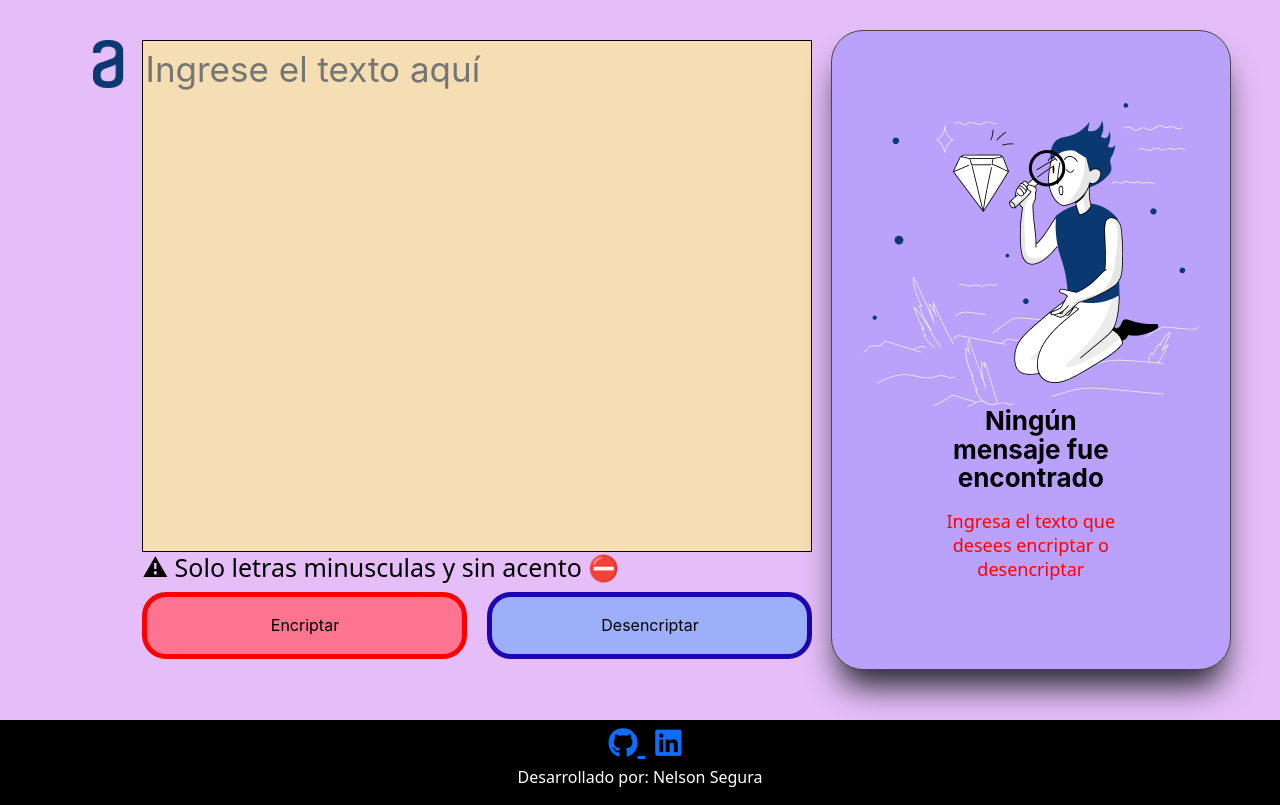
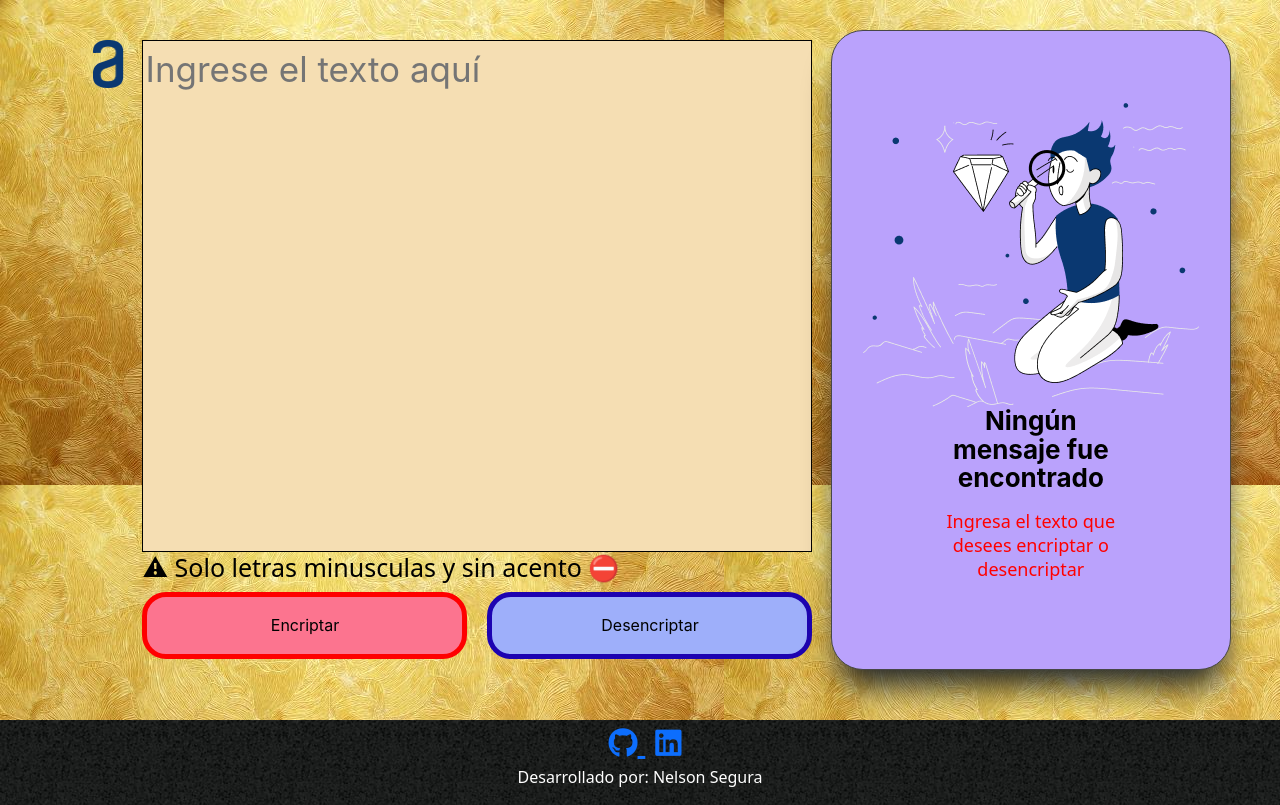
Before and after one commit to nelsonsegura/Challenge-ONE-Sprint-01, a plain HTML site: page index.html in a window 1280 px wide. Drawn offline with nearby package versions, Linux system fonts and the light colour scheme.

Commit message:
Update style.css

```diff
--- a/style.css
+++ b/style.css
@@ -1,5 +1,5 @@
 body {
-    background: rgb(229, 189, 248);;
+    background: url(img/R.jpg);
 }
 
 li{
@@ -187,7 +187,7 @@ li{
 footer {
     display: flex;
     flex-direction: column;
-    background: black;
+    background: url(img/bg.jpg);
     color: white;
     justify-content: center;
     margin-top: 6.2vh;
```
